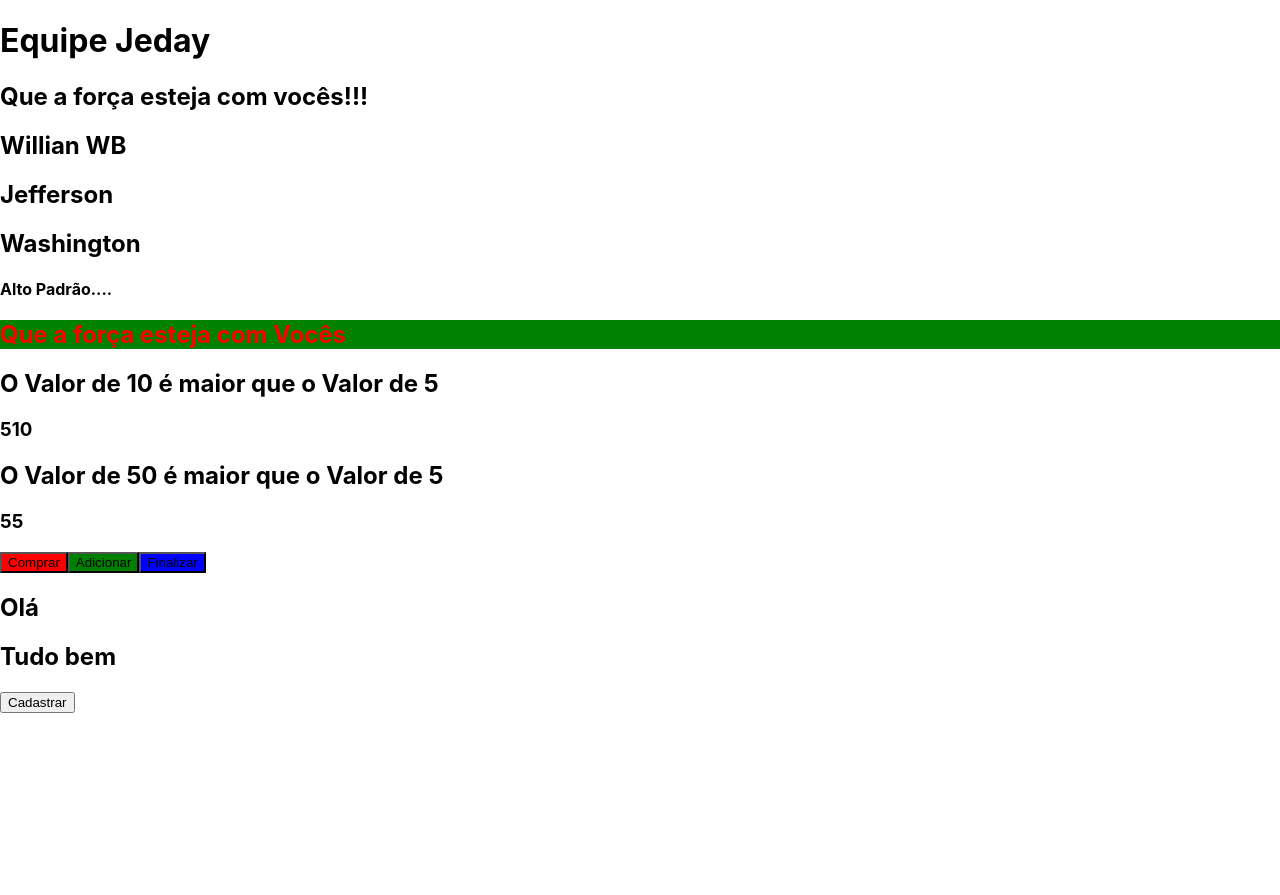
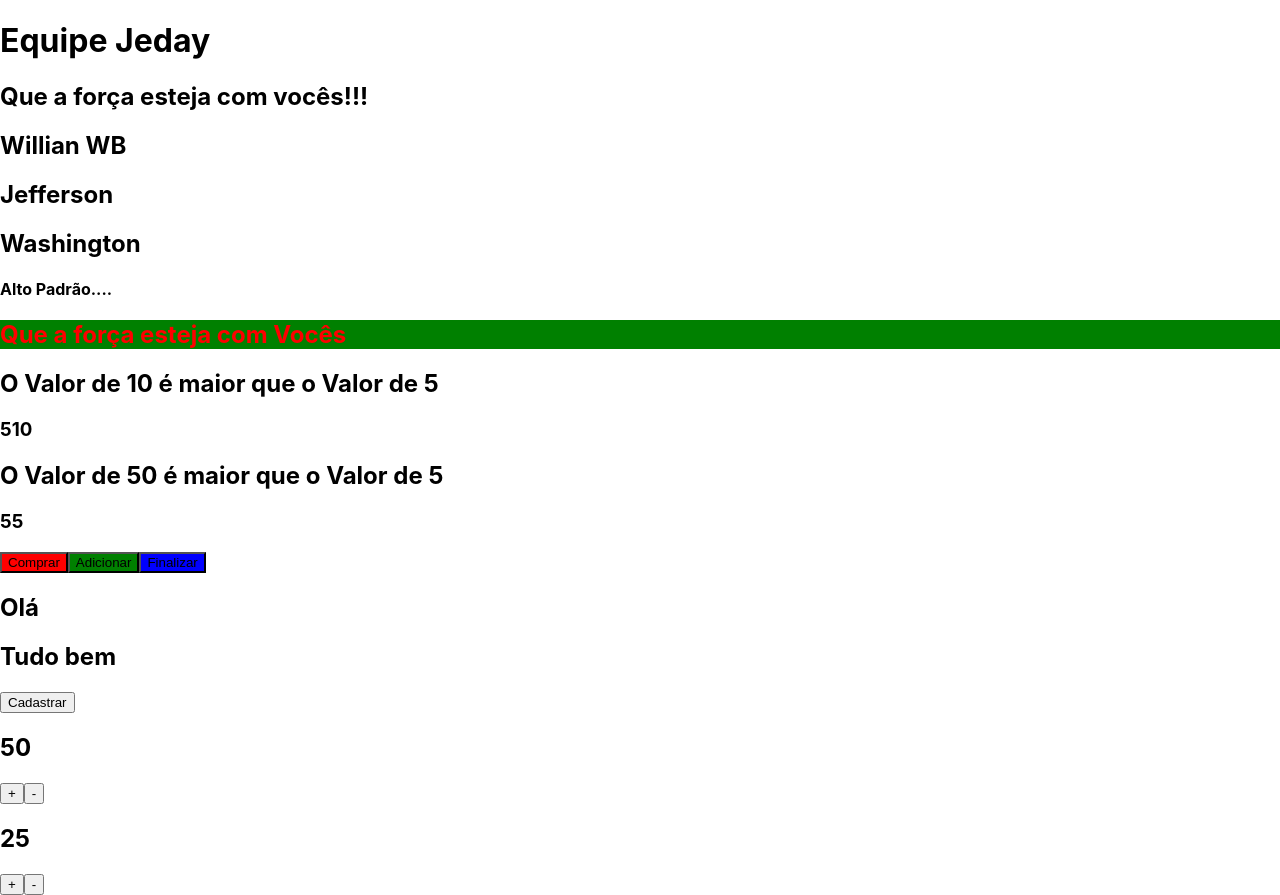
Before and after one commit to WbGuna/node-react, a React (Create React App) app: page / in a window 1280 px wide. Before the commit the page ends 800 px from the top, so only its background shows below. Built offline with nearby package versions, Linux system fonts and the light colour scheme.

Commit message:
Contador

```diff
--- a/src/App.js
+++ b/src/App.js
@@ -8,6 +8,7 @@ import MinMax from './components/MinMax';
 import TesteBotao from './components/testebotao/botao';
 import Titulo from './components/Titulo';
 import Botao from './components/Botao';
+import Contador from './components/Contador';
 
 function App() {
   return (
@@ -26,7 +27,8 @@ function App() {
       <TesteBotao label="Finalizar" backColor="blue"/>
       <Titulo principal="Olá" secundario="Tudo bem"/>
       <Botao/>
-
+      <Contador inicial={50} passo={10}/>
+      <Contador inicial={25} passo={25}/>
     </div>
 
   )
--- /dev/null
+++ b/src/components/Contador.js
@@ -0,0 +1,34 @@
+import React, { useState } from 'react'
+
+function Contador(props){
+
+
+    const [numero, setNumero] = useState(props.inicial);
+
+    const incremento = () => {
+        if(numero == 100){
+            alert("Aqui é o limite")
+            return
+        }
+        setNumero(numero + props.passo);
+
+    }
+
+    const decremento = () => {
+        if(numero == 0){
+            alert("Desculpe menos não vai");
+            return
+        }
+        setNumero(numero - props.passo);
+
+    }
+
+    return(
+        <>
+            <h2>{numero}</h2>
+            <button onClick={incremento}>+</button>
+            <button onClick={decremento}>-</button>
+        </>
+    )
+}
+export default Contador;
--- a/src/components/testebotao/botao.css
+++ b/src/components/testebotao/botao.css
@@ -2,5 +2,9 @@
     background-color: green;
     color: #fff;
     font-weight: bold;
+    padding: 10px 30px;
     font-size: 20px;
+    border: none;
+    margin: 10px;
+
 }
```
